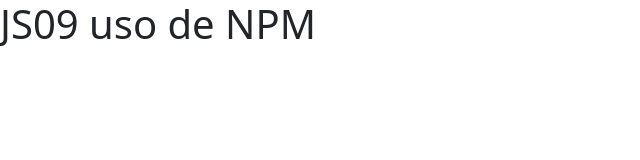
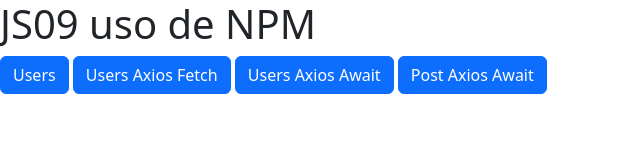
Before and after one commit to sofiigmag/ch26-javascript, a website: page js09/index.html in a window 1280 px wide. Shown: the whole page, without its empty margins (0-640 px from the left). Drawn offline with nearby package versions, Linux system fonts and the light colour scheme.

Commit message:
ci: axos get y post

```diff
--- a/js09/assets/scripts/index.js
+++ b/js09/assets/scripts/index.js
@@ -1 +1,51 @@
 console.log("JS09 uso de Axios");
+
+const url = "https://reqres.in/api/users?page=2"
+
+const getUsersFetch = () => {
+
+    fetch(url)
+    .then( response => response.json() )
+    .then( users => {
+        console.log(users.data);
+    })
+    .catch( error => console.log(error));
+
+}
+
+const getUsersAxios = () => {
+
+    axios.get( url )
+        .then( users => {
+            console.log( users.data.data );
+        })
+        .catch( error => console.log(error));
+
+}
+
+// --------------- Usar Axios con async y await
+
+const getUsersAxiosAwait = async () =>{
+    try{
+        const users = await axios.get(url);
+            console.log( users);
+    } catch (error) {
+        console.log(error);
+        //alert( error.message);
+    }
+};
+
+// ------------- Solicitud Post con Axios
+// get userData
+
+const postAxios = async () => {
+    const newUser = await axios.post("https://reqres.in/api/users", {
+        name: "morpheus",
+        job: "leader"
+    })
+    .then( users => {
+        console.log( users.data);
+    })
+    .catch( error => console.log(error));
+
+}
--- a/js09/index.html
+++ b/js09/index.html
@@ -9,6 +9,10 @@
 </head>
 <body>
     <h1>JS09 uso de NPM</h1>
+    <button type="button" onclick="getUsersFetch()"class="btn btn-primary">Users</button>
+    <button type="button" onclick="getUsersAxios()"class="btn btn-primary">Users Axios Fetch</button>
+    <button type="button" onclick="getUsersAxiosAwait()"class="btn btn-primary">Users Axios Await</button>
+    <button type="button" onclick="postAxios()"class="btn btn-primary">Post Axios Await</button>
 
     <script src="./node_modules/bootstrap/dist/js/bootstrap.min.js"></script>
     <script src="./node_modules/axios/dist/axios.min.js"></script>
```
